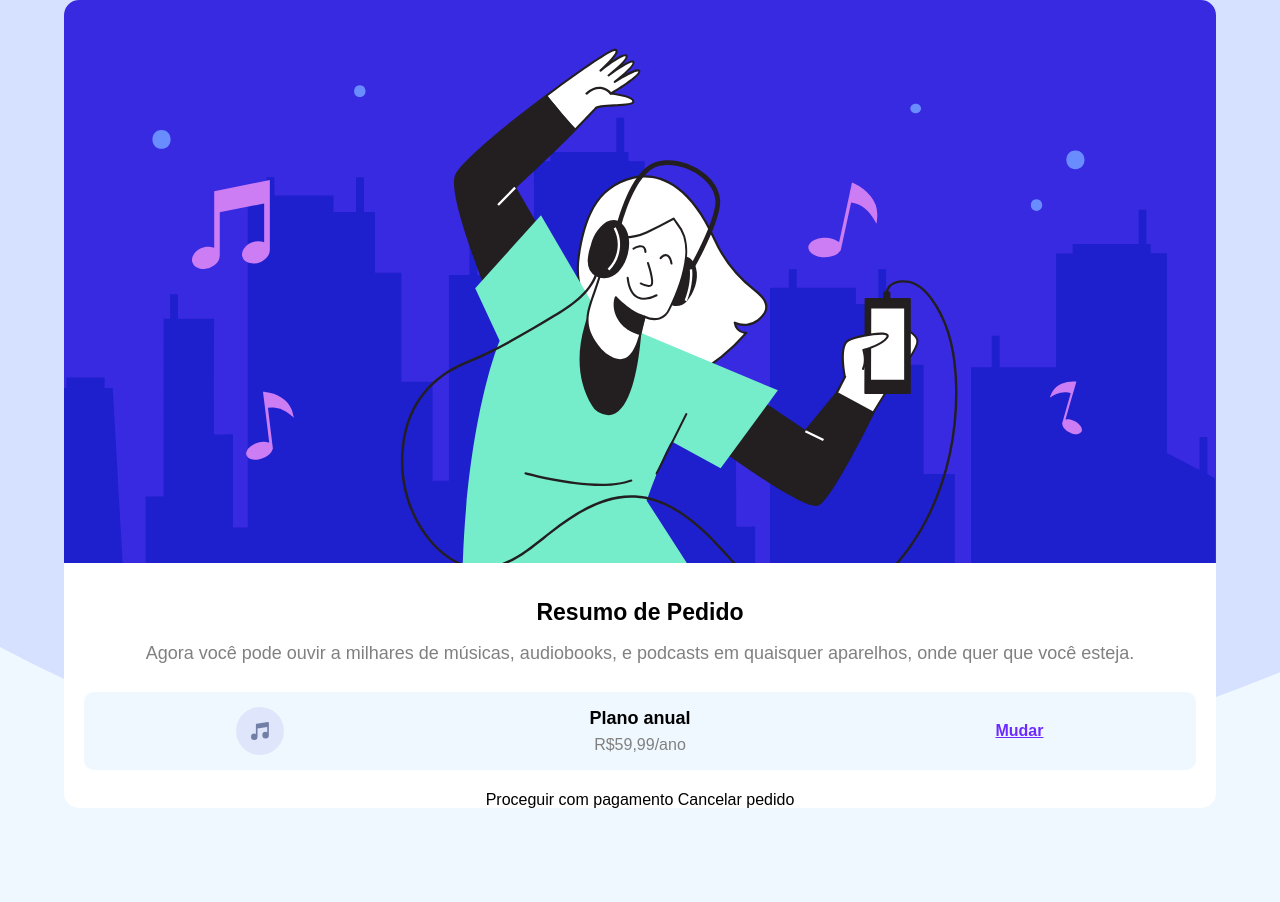
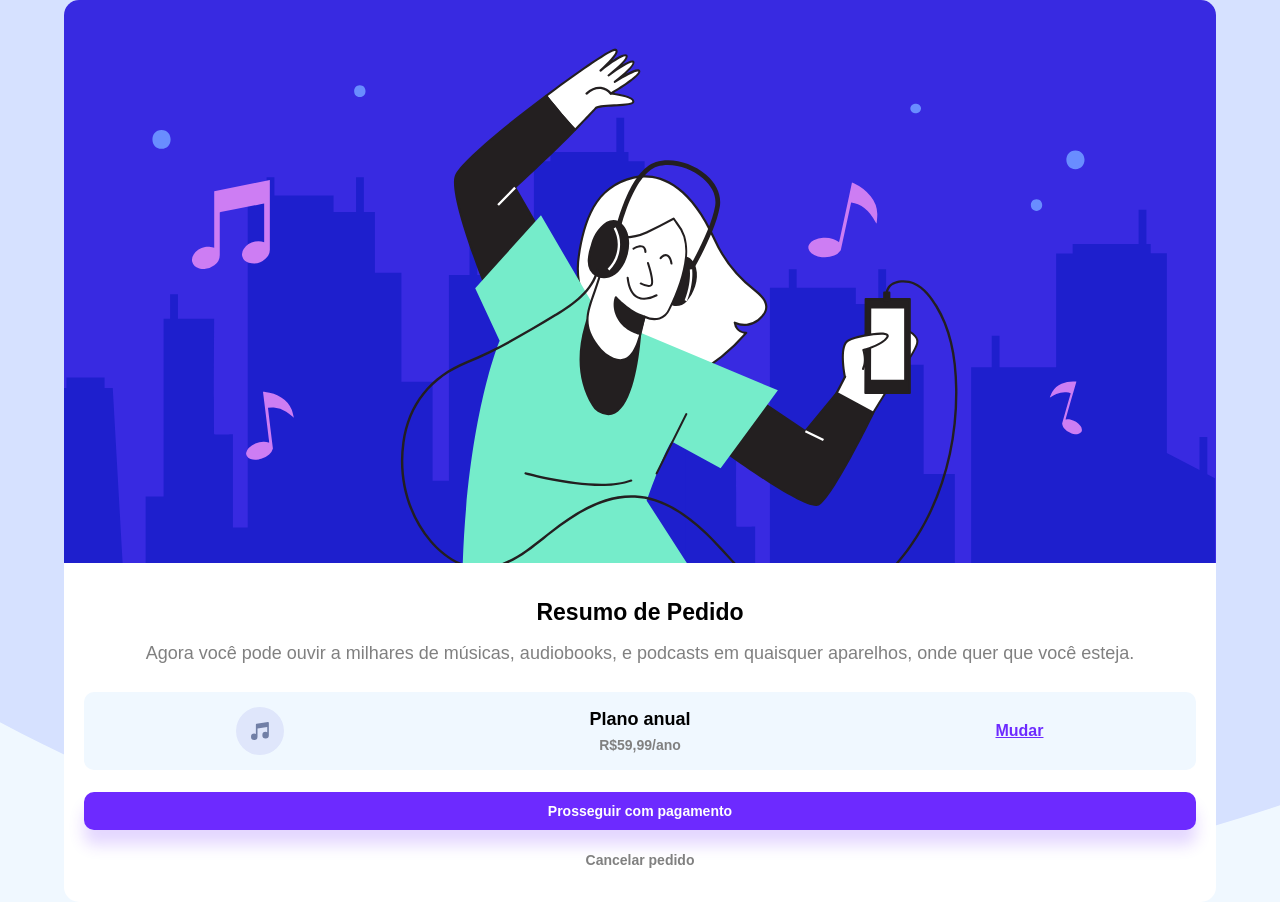
Before and after one commit to Iurygon/Resumo_de_Pedidos_2, a plain HTML site: page index.html in a window 1280 px wide. Before the commit the page ends 808 px from the top, so only its background shows below. Drawn offline with Linux system fonts and the light colour scheme.

Commit message:
Adição de estilo

```diff
--- a/index.html
+++ b/index.html
@@ -31,7 +31,7 @@
       </section>
 
       <section class='aceite'>
-        <a class='confirme'>Proceguir com pagamento</a>
+        <a class='confirme'>Prosseguir com pagamento</a>
         <a class='cancele'>Cancelar pedido</a>
       </section>
 
--- a/style.css
+++ b/style.css
@@ -102,7 +102,6 @@ body{
 
 body{
   width: 100%;
-  height: 100%;
   background: url('Images/background.svg') no-repeat #F0F8FF;
   background-size: cover;
   font-family: 'Red Hat Display', sans-serif;
@@ -111,7 +110,7 @@ body{
 .card_principal{
   width: 90%;
   background: #ffffff;
-  margin: auto auto;
+  margin: auto;
   border-radius: 15px;
   text-align: center;
 }
@@ -169,8 +168,9 @@ body{
 }
 
 .plano p{
-  font-size: 16px;
+  font-size: 14px;
   color: #808080;
+  font-weight: bold;
 }
 
 .pagamento a{
@@ -179,3 +179,29 @@ body{
   color: #6D2AFF;
   text-decoration: underline;
 }
+
+/*BOTÕES*/
+
+.aceite{
+  display: grid;
+  grid-template-columns: auto;
+  row-gap: 23px;
+}
+
+.confirme{
+  background: #6D2AFF;
+  margin: 0 20px;
+  padding: 12px 0;
+  border-radius: 10px;
+  box-shadow: 0 15px 15px #6d2aff30;
+  color: #ffffff;
+  font-weight: bold;
+  font-size: 14px;
+}
+
+.cancele{
+  color: #808080;
+  font-weight: bold;
+  font-size: 14px;
+  padding-bottom: 35px;
+}
```
